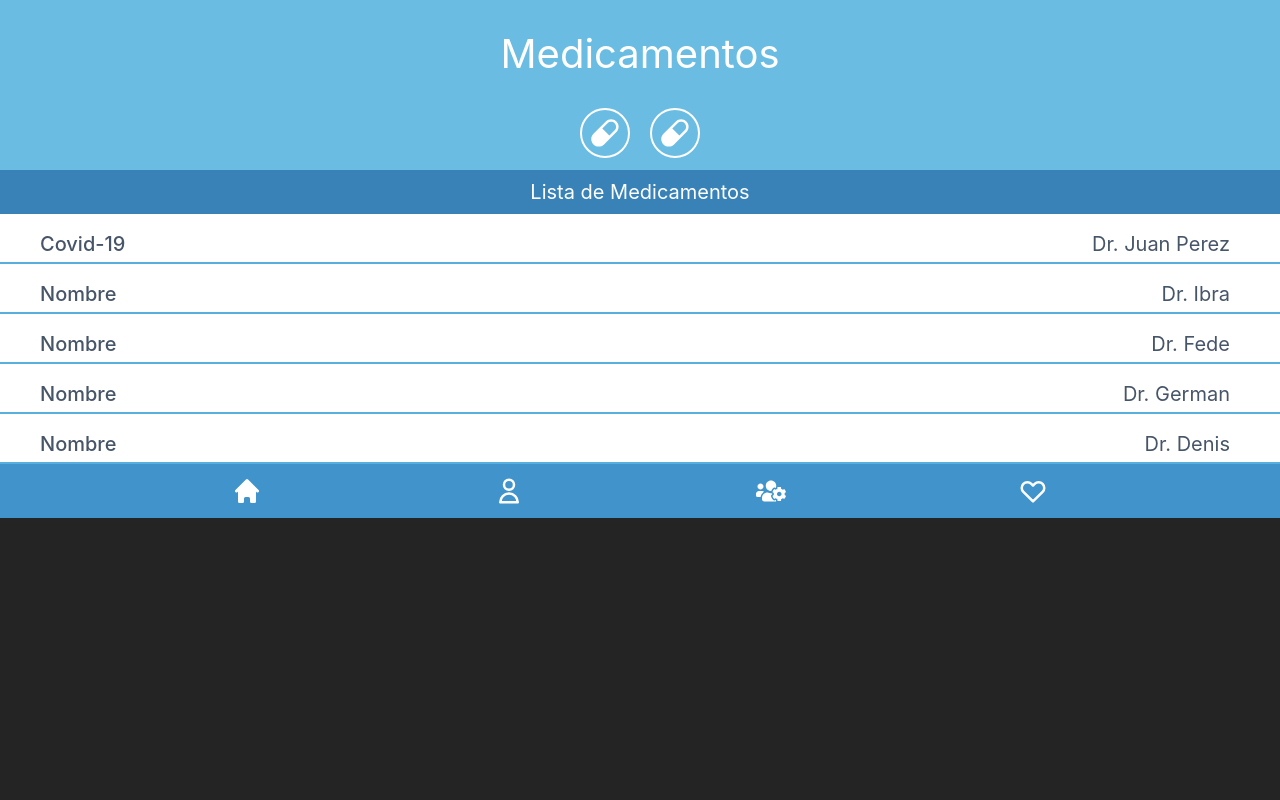
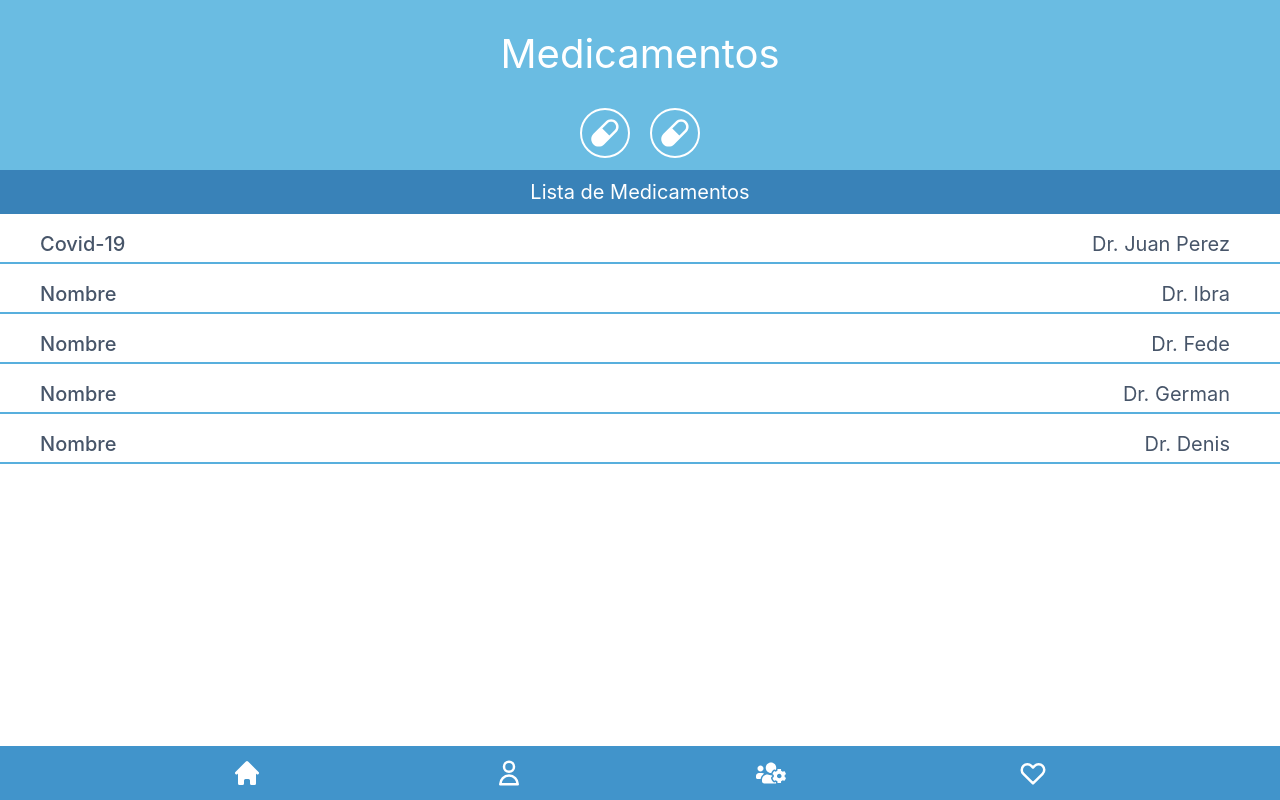
Before and after one commit to ArrascaetaFedericoIgnacio/SANVA-Proyect, a React (Vite) app in the folder client/: page /medicineslist in a window 1280 px wide. Built offline with nearby package versions, Linux system fonts and the light colour scheme.

Commit message:
arreglos-fondo-black

```diff
--- a/client/src/components/MedicinesList.jsx
+++ b/client/src/components/MedicinesList.jsx
@@ -47,7 +47,7 @@ const MedicinesList = () => {
   ]
 
   return (
-    <div className="h-full mb-[54px] text-white bg-[#6abce2]">
+    <div className="h-screen flex flex-col text-white bg-[#6abce2]">
       <h2 className="py-6 text-[40px]">Medicamentos</h2>
       <div className="pb-3 flex justify-center items-center gap-5">
         <Link to="/medicineslist">
@@ -64,6 +64,7 @@ const MedicinesList = () => {
       <h2 className="text-xl py-2 bg-[#3982b8] text-white">
         Lista de Medicamentos
       </h2>
+      <div className="flex-1 bg-white">
       {
         ListaMedicamentos?.map((elem, i) => (
           <AccordionList key={i} open={open === i}
@@ -75,6 +76,7 @@ const MedicinesList = () => {
           />
           ))
         }
+      </div>
       <Footer />
     </div>
   )
--- a/client/src/components/NuevaToma.jsx
+++ b/client/src/components/NuevaToma.jsx
@@ -64,7 +64,7 @@ const NuevaToma = () => {
             validate={validateCamps}
          >
             {({ isSubmitting }) => (
-               <Form className="flex-1 text-[#58afdd]">
+               <Form className="flex-1 bg-white text-[#58afdd]">
                   <button className="py-2 w-full text-xl rounded-none text-white bg-[#3982b8]"
                      type="submit">
                         Nueva Toma
--- a/client/src/components/ServicesList.jsx
+++ b/client/src/components/ServicesList.jsx
@@ -47,7 +47,7 @@ const ServicesList = () => {
   ]
 
   return (
-    <div className="h-full mb-[54px] text-white bg-[#6abce2]">
+    <div className="h-screen flex flex-col text-white bg-[#6abce2]">
       <h2 className="py-6 text-[40px]">Insumos y Servicios</h2>
       <div className="pb-3 flex justify-center items-center gap-5">
         <Link to="/">
@@ -64,6 +64,7 @@ const ServicesList = () => {
       <h2 className="text-xl py-2 bg-[#3982b8] text-white">
         Lista de Insumos y Servicios
       </h2>
+      <div className="flex-1 bg-white">
       {
         ListaInsumosServicios?.map((elem, i) => (
           <AccordionList key={i} open={open === i}
@@ -75,6 +76,7 @@ const ServicesList = () => {
           />
           ))
         }
+      </div>
       <Footer />
     </div>
   )
--- a/client/src/components/Tomas.jsx
+++ b/client/src/components/Tomas.jsx
@@ -64,7 +64,7 @@ const Tomas = () => {
          <h2 className="text-xl py-2 bg-[#3982b8] text-white">
             Ultimas Tomas
          </h2>
-         <div className="flex-1">
+         <div className="flex-1 bg-white">
             {
                accordionData.length ?
                accordionData.map((data, index) => (
```
Lines whose indentation alone changed are shown as unchanged.
